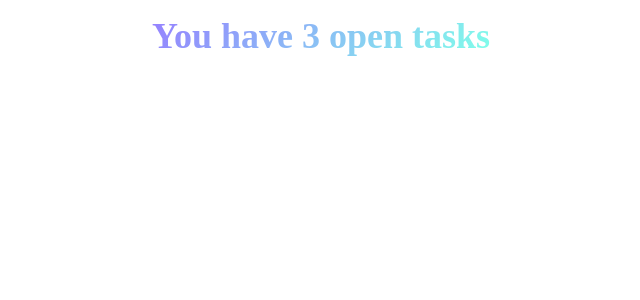
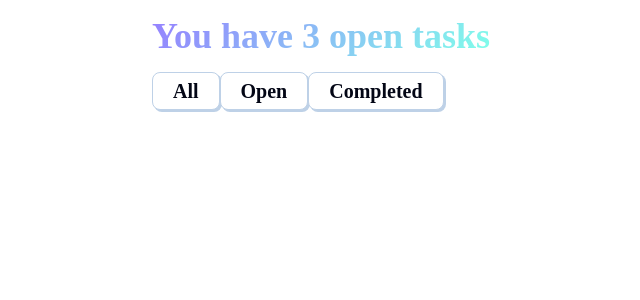
Before and after one commit to AdityaSahu786/RevisionSeries, a React (Vite) app in the folder todo-app/: page / in a window 1280 px wide. Shown: the top 300 px of the page, without its empty margins (104-744 px from the left). Built offline with nearby package versions, Linux system fonts and the light colour scheme; a web font is replaced by a local one.

Commit message:
Added Tabs button Section

```diff
--- a/todo-app/src/components/Tabs.jsx
+++ b/todo-app/src/components/Tabs.jsx
@@ -1,5 +1,14 @@
 export function Tabs() {
+    const tabs = ['All', 'Open', 'Completed']
     return (
-        <nav></nav>
+        <nav>
+            {tabs.map((tab, tabIndex) => {
+                return (
+                    <button key={tabIndex}>
+                        <h4>{tab}</h4>
+                    </button>
+                )
+            })}
+        </nav>
     )
 }
```
